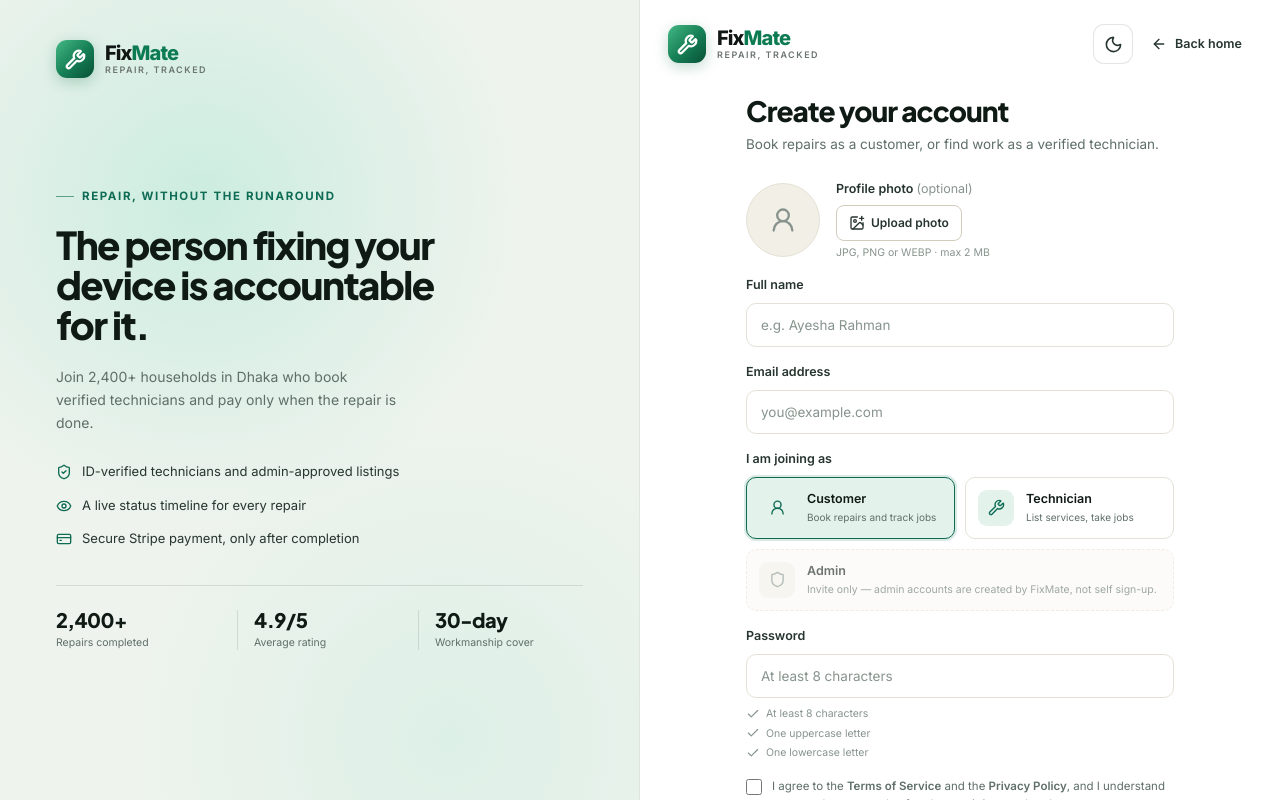
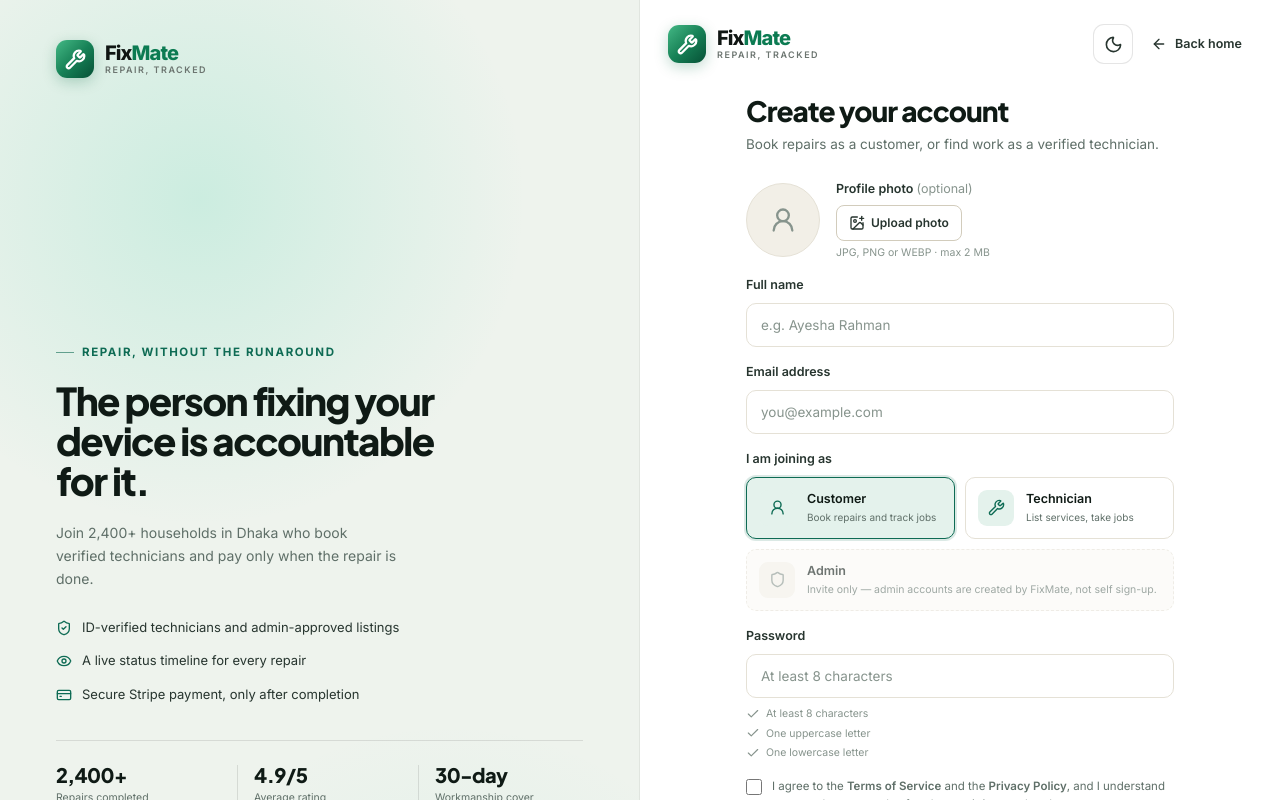
Before and after one commit to rehat2007/Assignment-09-frontend, a Next.js app: page /sign-up in a window 1280 px wide. Shown: the top 800 px of the page. Built offline with nearby package versions, Linux system fonts and the light colour scheme.

Commit message:
Remove sticky positioning from the aside element in AuthShell component

```diff
--- a/src/components/auth/auth-shell.tsx
+++ b/src/components/auth/auth-shell.tsx
@@ -24,7 +24,7 @@ const STATS = [
 export function AuthShell({ children }: { children: ReactNode }) {
   return (
     <div className="grid min-h-screen overflow-x-hidden bg-[#f6f4ee] lg:grid-cols-2 dark:bg-[#050c08]">
-      <aside className="relative hidden min-h-screen flex-col overflow-hidden border-r border-black/[0.06] bg-[#eef3ed] px-14 py-10 lg:sticky lg:top-0 lg:flex lg:h-screen dark:border-white/[0.06] dark:bg-[#07130e]">
+      <aside className="relative hidden min-h-screen flex-col overflow-hidden border-r border-black/[0.06] bg-[#eef3ed] px-14 py-10 lg:flex dark:border-white/[0.06] dark:bg-[#07130e]">
         <div className="pointer-events-none absolute -left-40 -top-40 size-[720px] rounded-full bg-[radial-gradient(circle,rgba(67,211,171,0.2),transparent_64%)]" />
         <div className="pointer-events-none absolute -bottom-72 -right-40 size-[700px] rounded-full bg-[radial-gradient(circle,rgba(67,211,171,0.1),transparent_66%)]" />
 
```
